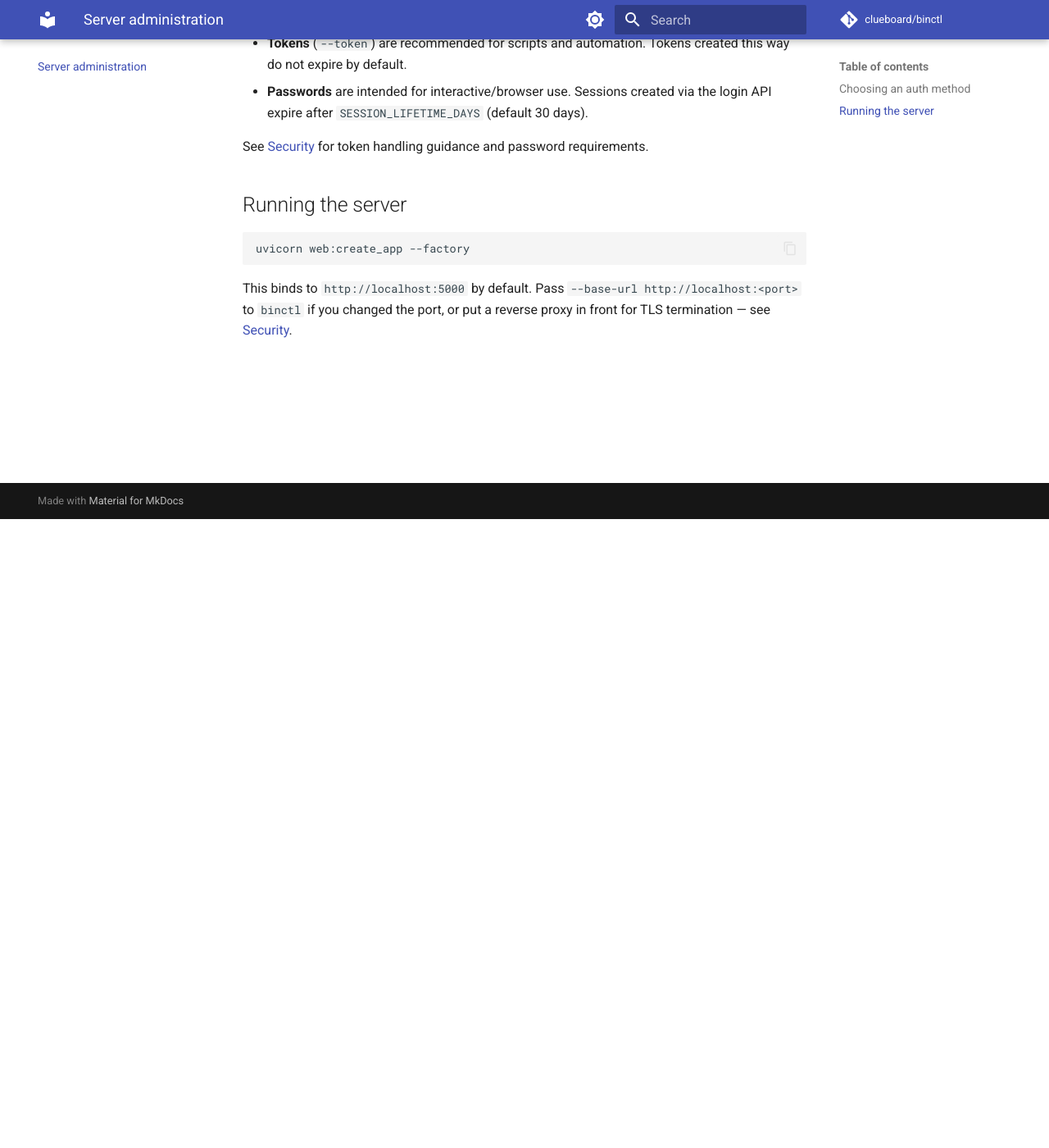
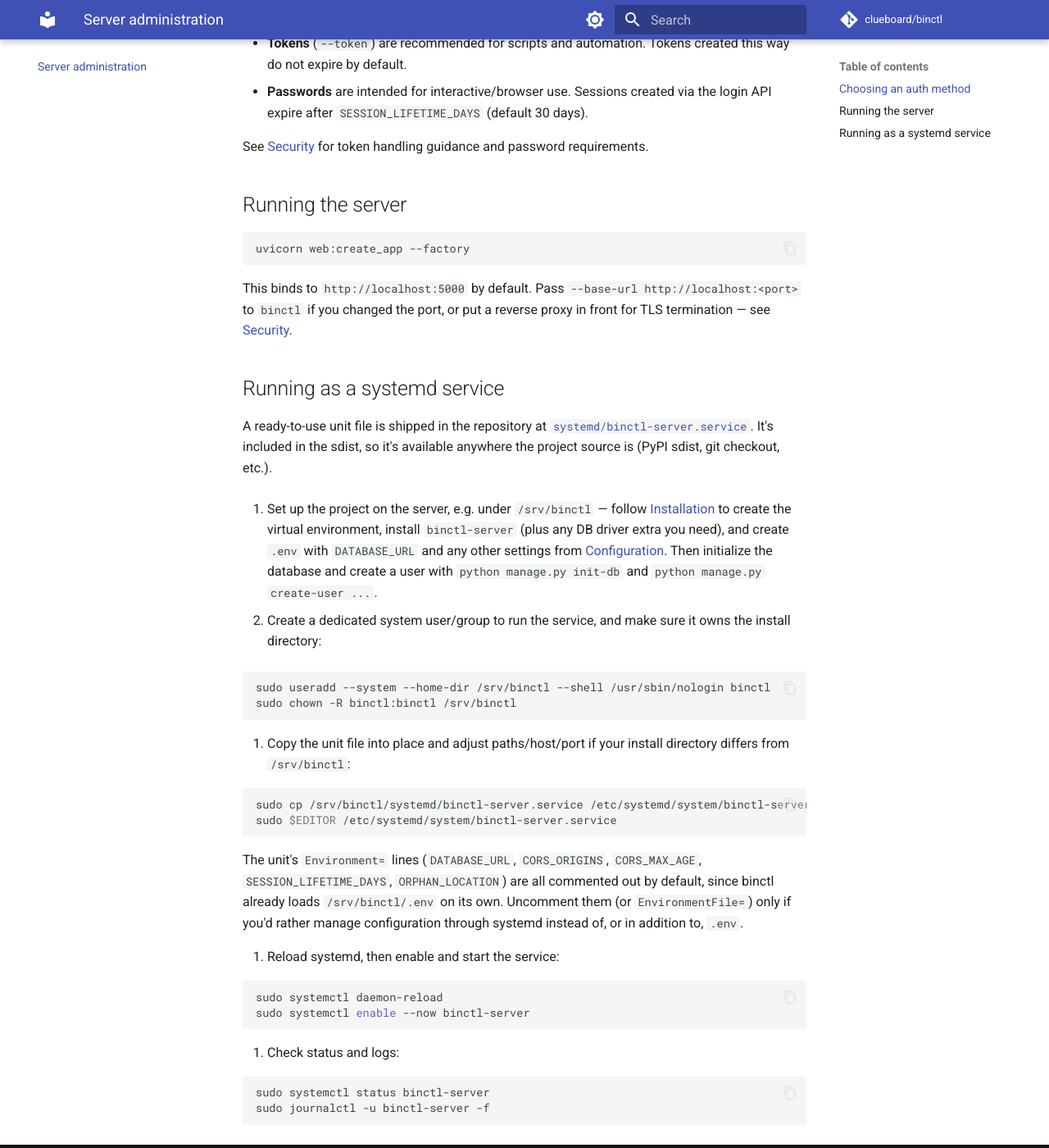
Before and after one commit to clueboard/binctl, an MkDocs documentation site: the page built from docs/server-admin.md, in a window 1280 px wide and 1400 px high, scrolled down 767 px. Shown: the whole window at 82% size. Built offline with MkDocs 1.6.1 and Material for MkDocs 9.7.7, drawn with Linux system fonts in a browser that asks for light colours; comment, search, counter and statistics services are not loaded.

Commit message:
Add systemd service file for running binctl server
Ships systemd/binctl-server.service (with all config env vars listed
but commented out) via MANIFEST.in, plus sysadmin setup instructions
in docs/server-admin.md and a README pointer.

Co-authored-by: Copilot <223556219+Copilot@users.noreply.github.com>

````diff
--- a/docs/server-admin.md
+++ b/docs/server-admin.md
@@ -31,3 +31,51 @@ uvicorn web:create_app --factory
 This binds to `http://localhost:5000` by default. Pass `--base-url http://localhost:<port>` to
 `binctl` if you changed the port, or put a reverse proxy in front for TLS termination — see
 [Security](security.md).
+
+## Running as a systemd service
+
+A ready-to-use unit file is shipped in the repository at
+[`systemd/binctl-server.service`](https://github.com/clueboard/binctl/blob/main/systemd/binctl-server.service).
+It's included in the sdist, so it's available anywhere the project source is (PyPI sdist, git
+checkout, etc.).
+
+1. Set up the project on the server, e.g. under `/srv/binctl` — follow
+   [Installation](installation.md) to create the virtual environment, install `binctl-server`
+   (plus any DB driver extra you need), and create `.env` with `DATABASE_URL` and any other
+   settings from [Configuration](configuration.md). Then initialize the database and create a
+   user with `python manage.py init-db` and `python manage.py create-user ...`.
+
+2. Create a dedicated system user/group to run the service, and make sure it owns the install
+   directory:
+
+   ```bash
+   sudo useradd --system --home-dir /srv/binctl --shell /usr/sbin/nologin binctl
+   sudo chown -R binctl:binctl /srv/binctl
+   ```
+
+3. Copy the unit file into place and adjust paths/host/port if your install directory differs
+   from `/srv/binctl`:
+
+   ```bash
+   sudo cp /srv/binctl/systemd/binctl-server.service /etc/systemd/system/binctl-server.service
+   sudo $EDITOR /etc/systemd/system/binctl-server.service
+   ```
+
+   The unit's `Environment=` lines (`DATABASE_URL`, `CORS_ORIGINS`, `CORS_MAX_AGE`,
+   `SESSION_LIFETIME_DAYS`, `ORPHAN_LOCATION`) are all commented out by default, since binctl
+   already loads `/srv/binctl/.env` on its own. Uncomment them (or `EnvironmentFile=`) only if
+   you'd rather manage configuration through systemd instead of, or in addition to, `.env`.
+
+4. Reload systemd, then enable and start the service:
+
+   ```bash
+   sudo systemctl daemon-reload
+   sudo systemctl enable --now binctl-server
+   ```
+
+5. Check status and logs:
+
+   ```bash
+   sudo systemctl status binctl-server
+   sudo journalctl -u binctl-server -f
+   ```
````
Also changed, not shown: README.md (+7 -0 lines), 2 other files.
